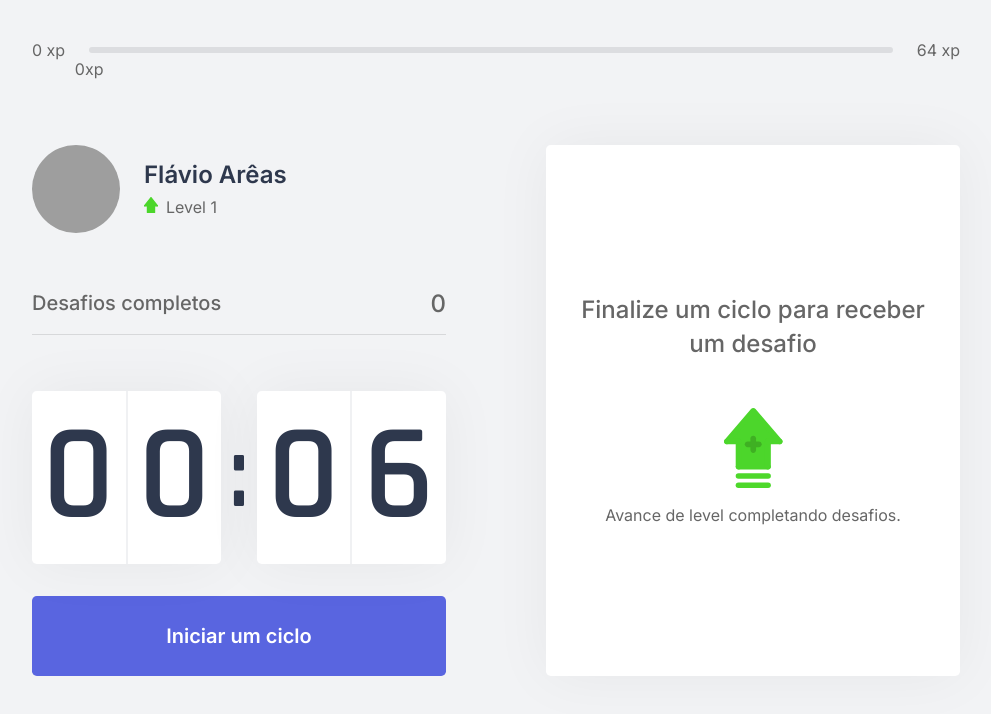
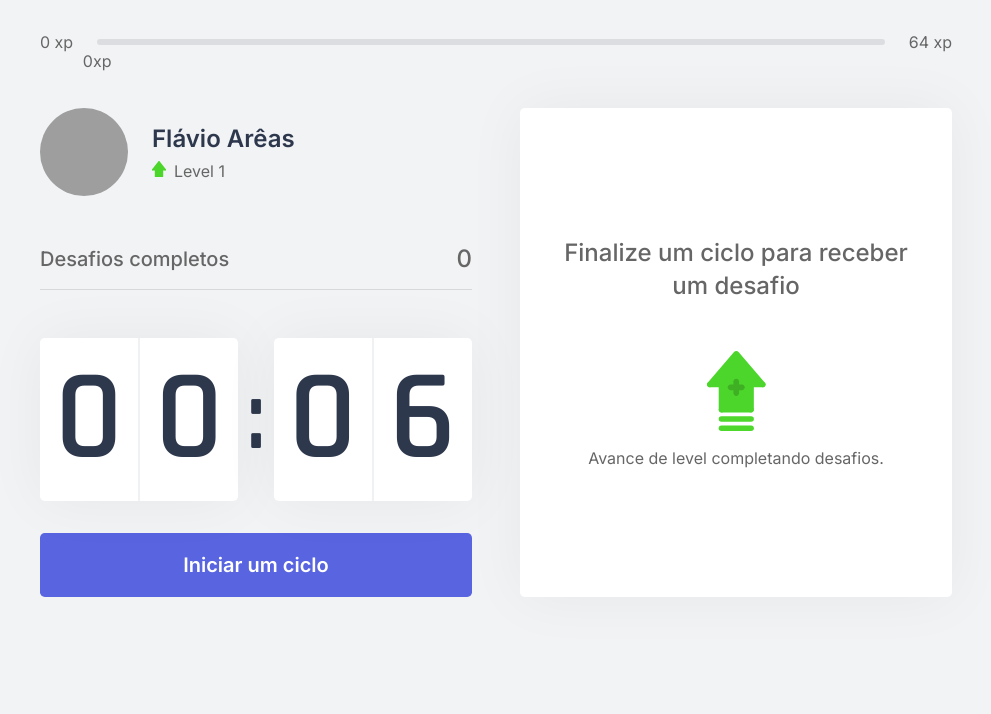
Before and after one commit to areasflavio/nlw04-moveit, a Next.js app: page / in a window 1280 px wide. Shown: the top 714 px of the page, without its empty margins (144-1135 px from the left). Built offline with nearby package versions, Linux system fonts and the light colour scheme; grey boxes are pictures that could not be loaded.

Commit message:
style: responsive layout

```diff
--- a/src/styles/Pages/Home.module.css
+++ b/src/styles/Pages/Home.module.css
@@ -1,19 +1,43 @@
 .container {
-  height: 100vh;
+  height: 100%;
   width: 62rem;
-  margin: 0 auto;
-  padding: 2.5rem 2rem;
+  max-width: 99.2%;
 
   display: flex;
   flex-direction: column;
+
+  margin: 0 auto;
+  padding: 2rem 2.5rem;
 }
 
 .container section {
   flex: 1;
+  align-content: center;
 
   display: grid;
   grid-template-columns: 1fr 1fr;
-  grid-gap: 6.25rem;
+  grid-gap: 3rem;
 
-  align-content: center;
+  margin-top: 3.5rem;
 }
+
+@media (max-width: 1024px) {
+  .container {
+    padding: 3rem 4rem;
+  }
+}
+
+@media (max-width: 769px) {
+  .container section {
+    display: flex;
+    flex-direction: column;
+
+    margin: 3.5rem auto 0;
+  }
+}
+
+@media (max-width: 375px) {
+  .container section {
+    max-width: 100%;
+  }
+}
--- a/src/styles/components/ChallengeBox.module.css
+++ b/src/styles/components/ChallengeBox.module.css
@@ -108,3 +108,27 @@
 .challengeActive footer button.challengeSucceededButton {
   background: var(--green);
 }
+
+@media (max-width: 769px) {
+  .challengeBoxContainer {
+    max-width: 40rem;
+  }
+
+  .challengeActive main img {
+    margin-top: 1rem;
+  }
+
+  .challengeActive main p {
+    max-width: 29.8rem;
+    margin-bottom: 1rem;
+  }
+
+  .challengeActive footer {
+    display: flex;
+    flex-direction: column;
+  }
+
+  .challengeActive footer button.challengeFailedButton {
+    margin-bottom: 1rem;
+  }
+}
--- a/src/styles/components/CompletedChallenges.module.css
+++ b/src/styles/components/CompletedChallenges.module.css
@@ -3,7 +3,7 @@
   align-items: center;
   justify-content: space-between;
 
-  margin: 3.5rem 0;
+  margin: 3rem 0;
   padding-bottom: 1rem;
   border-bottom: 1px solid #d7d8da;
 
--- a/src/styles/components/Countdown.module.css
+++ b/src/styles/components/Countdown.module.css
@@ -2,7 +2,7 @@
   display: flex;
   align-items: center;
 
-  font-family: Rajdhani;
+  font-family: Rajdhani, sans-serif;
   font-weight: 600;
   color: var(--title);
 }
@@ -18,7 +18,7 @@
   box-shadow: 0 0 3.75rem rgba(0, 0, 0, 0.05);
   border-radius: 0.3rem;
 
-  font-size: 8.5rem;
+  font-size: 8rem;
   text-align: center;
 }
 
@@ -35,13 +35,13 @@
 }
 
 .countdownContainer > span {
-  font-size: 6.25rem;
+  font-size: 6rem;
   margin: 0 0.5rem;
 }
 
 .countdownButton {
   width: 100%;
-  height: 5rem;
+  height: 4rem;
 
   margin-top: 2rem;
 
```
